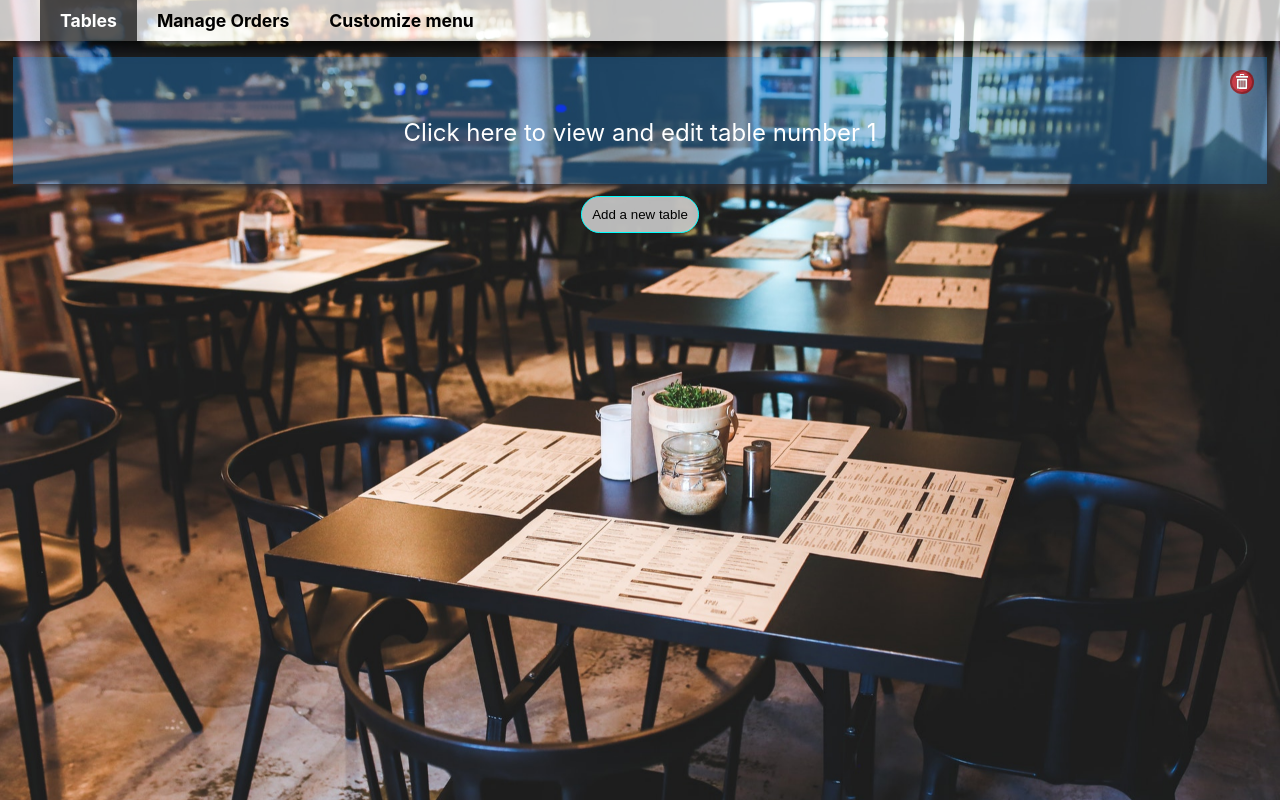
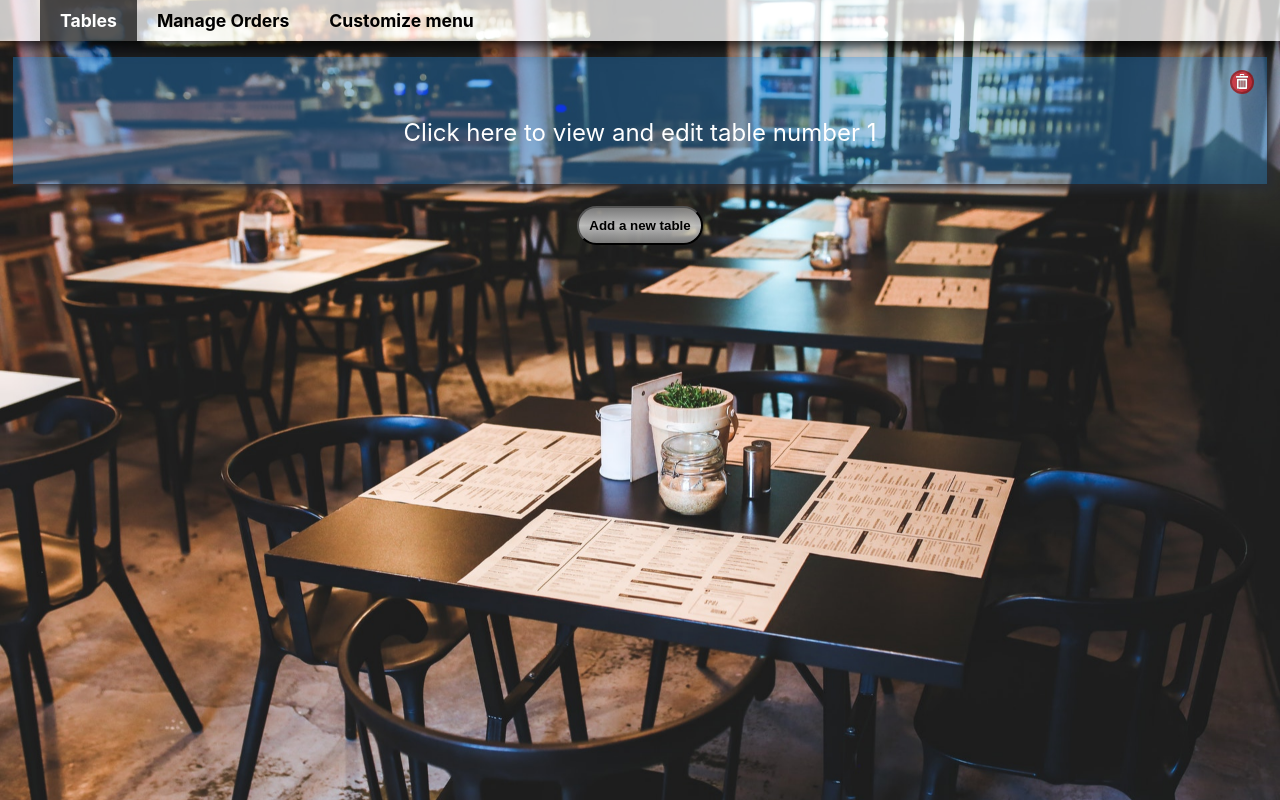
Before and after one commit to catsmonster/Restaurant-app, a React (Create React App) app: page / in a window 1280 px wide. Built offline with nearby package versions, Linux system fonts and the light colour scheme.

Commit message:
modified buttons

```diff
--- a/src/components/Table/Table.css
+++ b/src/components/Table/Table.css
@@ -43,17 +43,6 @@
     box-shadow: #282c34 5px 5px 10px;
 }
 
-h2 {
+h2, h3, h1, span {
     color: white;
 }
-
-h3 {
-    color: white;
-}
-
-h1 {
-    color: white;
-}
-span {
-    color: white;
-}
--- a/src/components/Tables/Tables.css
+++ b/src/components/Tables/Tables.css
@@ -1,6 +1,9 @@
 .addTable {
     padding: 10px;
-    border: aqua solid 1px;
-    background: #ffffffb0;
+    /* border: aqua solid 1px; */
+    background: linear-gradient(#a3a3a3b0, #ffffffb0, #a3a3a3b0);
+    border-style: outset;
     border-radius: 25px;
+    margin: 10px 0px;
+    font-weight: bold;
 }
```
